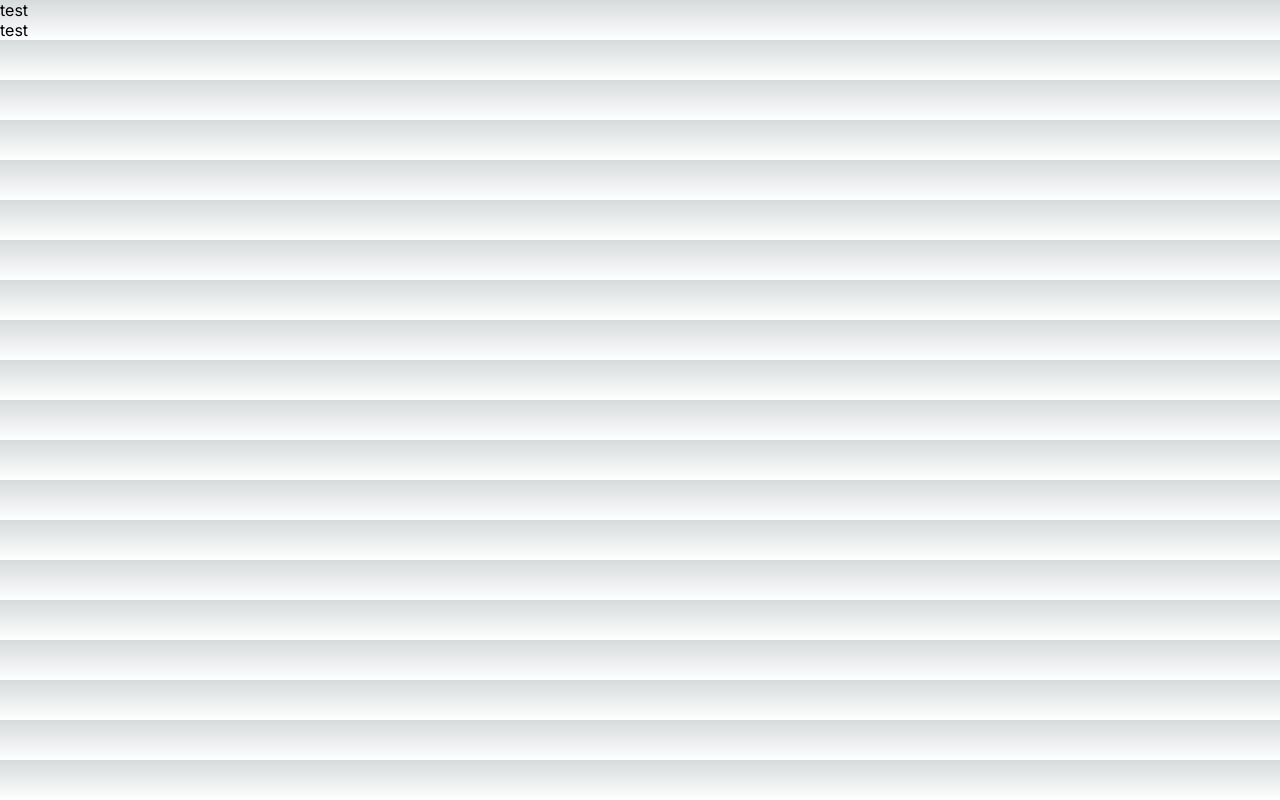
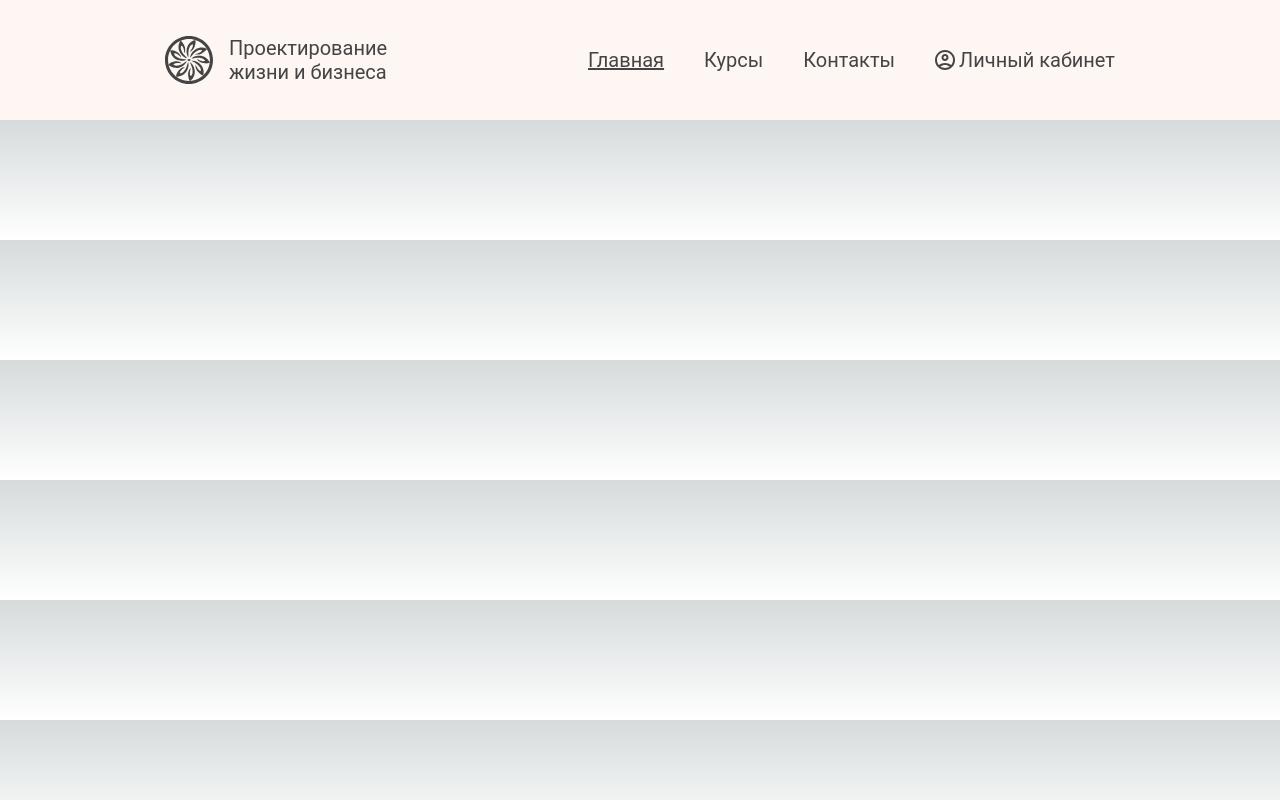
Before and after one commit to wcde-studio/ls-frontend, a Next.js app: page / in a window 1280 px wide. Built offline with nearby package versions, Linux system fonts and the light colour scheme.

Commit message:
feature: add Header to Home page

```diff
--- a/src/app/page.tsx
+++ b/src/app/page.tsx
@@ -1,10 +1,10 @@
-import React from "react";
+import React from 'react';
+import Header from '@/components/header/header';
 
 export default function Home() {
-  return (
-    <>
-      <div>test</div>
-      <p>test</p>
-    </>
-    )
-};
+	return (
+		<>
+			<Header />
+		</>
+	);
+}
```
